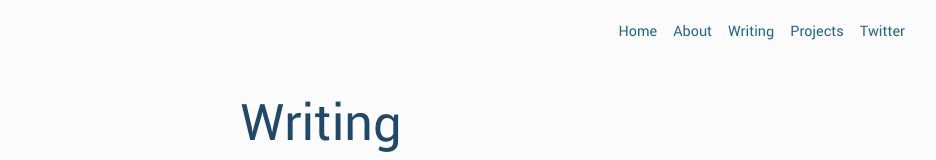
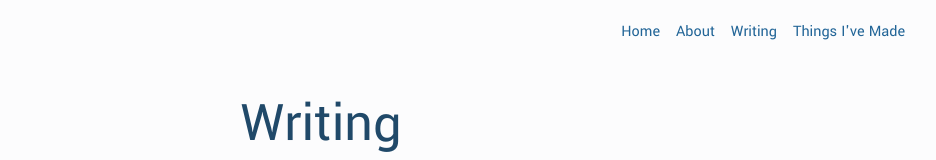
Before and after one commit to darienpayton/darienpayton-website, a React (Create React App) app: page /blog in a window 1280 px wide. Shown: the top 160 px of the page, without its empty margins (319-1255 px from the left). Built offline with nearby package versions, Linux system fonts and the light colour scheme.

Commit message:
updated navbar

```diff
--- a/src/components/NavBar.js
+++ b/src/components/NavBar.js
@@ -15,10 +15,7 @@
         Writing
       </a>
       <a className="item" href="/projects">
-        Projects
-      </a>
-      <a className="item" href="https://twitter.com/darienpayton">
-        Twitter
+        Things I've Made
       </a>
     </div>
   );
```
